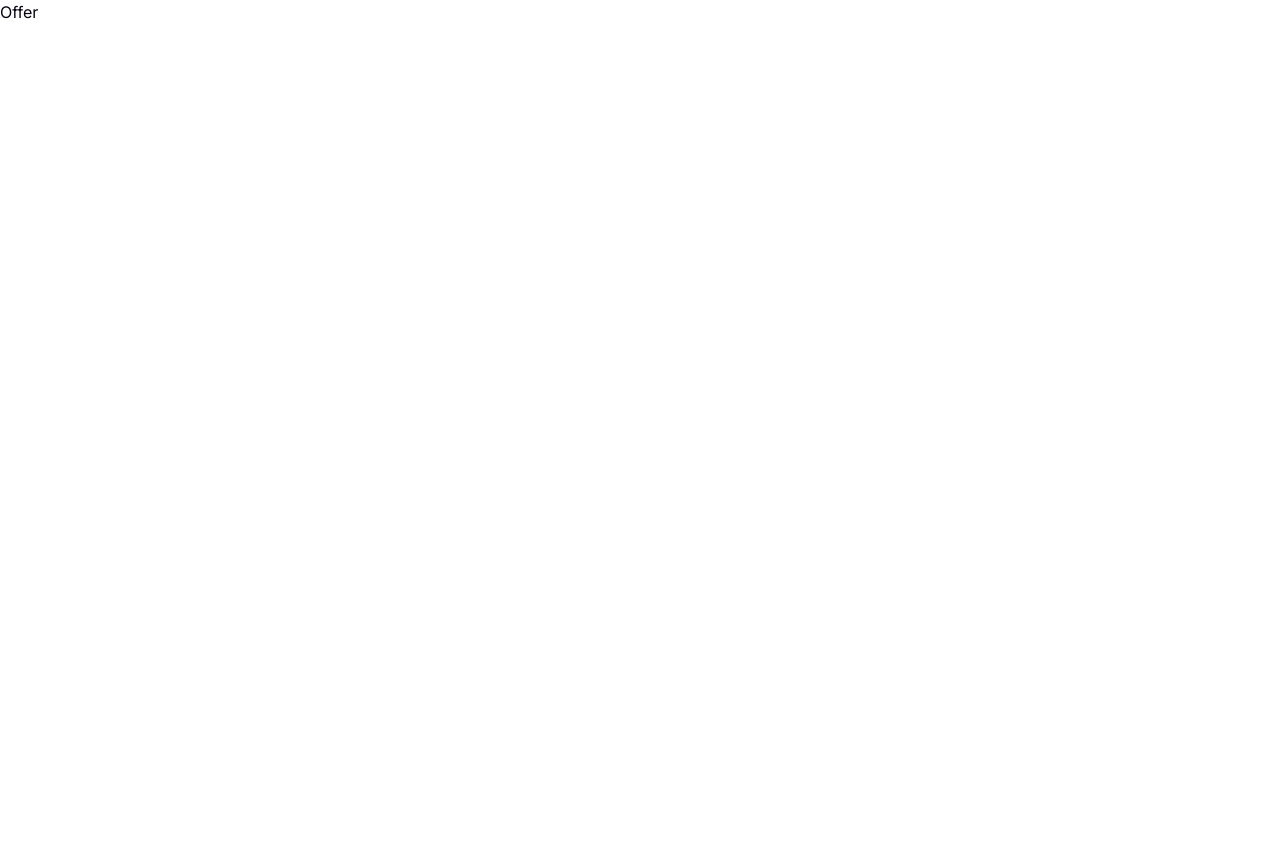
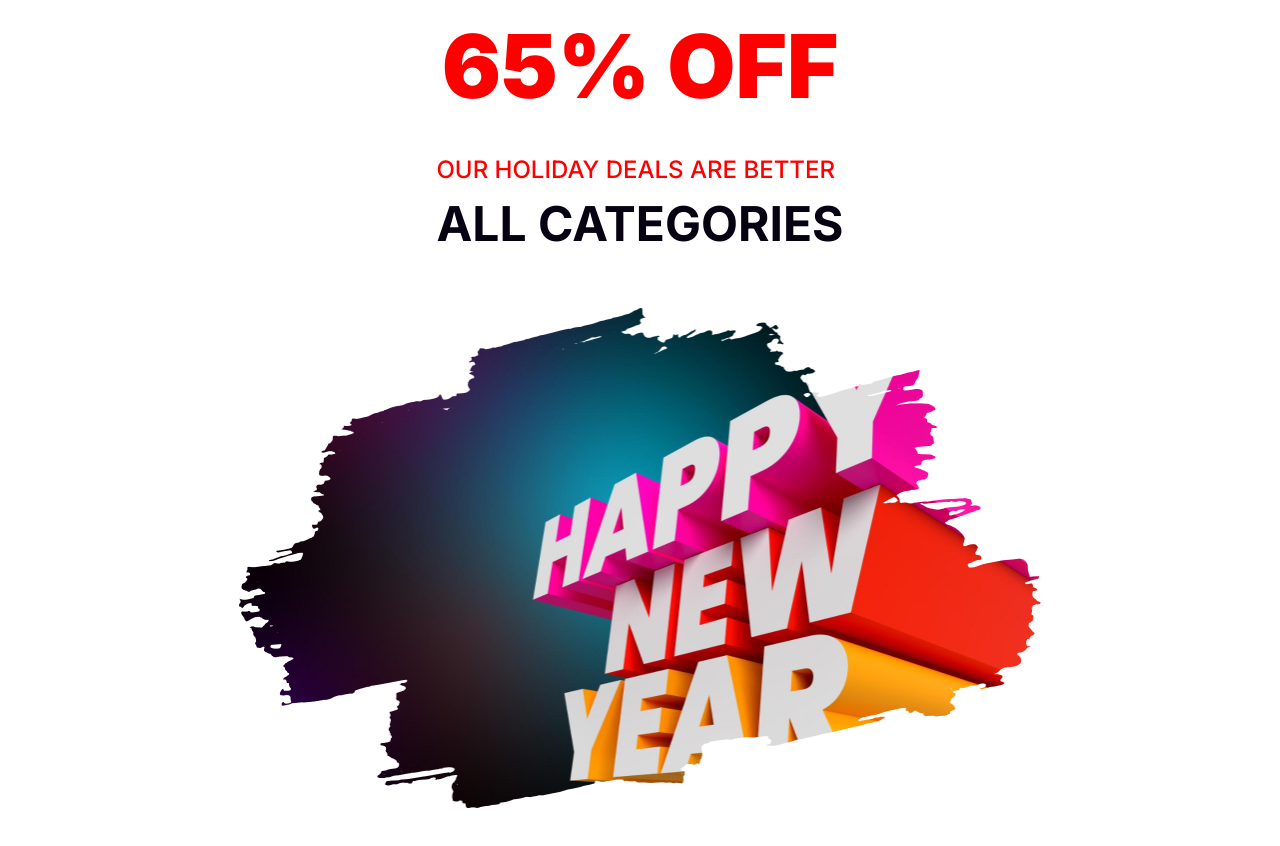
Before and after one commit to coderyeasin/new-year-offer, a React (Vite) app: page / in a window 1280 px wide. Shown: the part 760-1606 px from the top of the page. Before the commit the page ends 864 px from the top, so only its background shows below. Built offline with nearby package versions, Linux system fonts and the light colour scheme.

Commit message:
offer-done

```diff
--- a/src/components/Offer/Offer.tsx
+++ b/src/components/Offer/Offer.tsx
@@ -1,9 +1,23 @@
 import Section from "../layout/Section";
+import newYear from "/src/assets/new-year-shape.png";
 
 const Offer = () => {
   return (
     <Section>
-      <h3>Offer</h3>
+      <h1 className="text-secondary font-inter font-black text-[88px] text-center">
+        65% OFF
+      </h1>
+      <div className="flex flex-col justify-center items-center space-y-7">
+        <div className="py-5">
+          <p className="text-secondary font-inter font-medium text-[24px]">
+            OUR HOLIDAY DEALS ARE BETTER
+          </p>
+          <p className="text-TextPrimary font-inter font-bold text-[48px]">
+            ALL CATEGORIES
+          </p>
+        </div>
+        <img src={newYear} alt="newYear" className="w-[802px] h-[500px]" />
+      </div>
     </Section>
   );
 };
```
